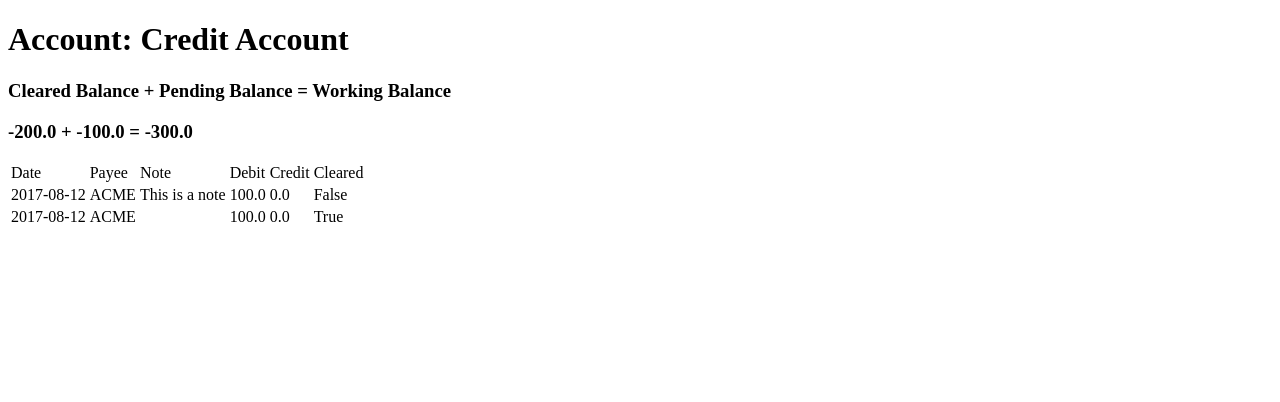
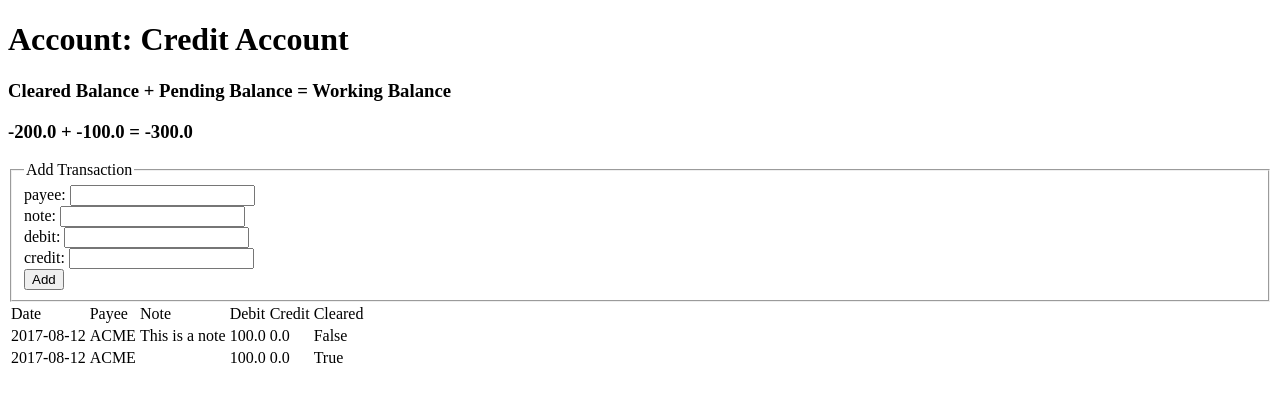
Before and after one commit to josebur86/budget, a Flask app: page / in a window 1280 px wide. Shown: the top 402 px of the page. Run offline with Flask 2, Linux system fonts and the light colour scheme.

Commit message:
Simple GUI to add new transactions.

```diff
--- a/code/web_app/app.py
+++ b/code/web_app/app.py
@@ -1,12 +1,33 @@
-from flask import Flask, render_template
+from flask import Flask, render_template, request
+from datetime import date
 from budget import *
 
 app = Flask(__name__)
 
+account = create_test_account();
+
 @app.route("/")
 def hello():
-    account = create_test_account();
     return render_template("account.html",
                            account_name=account.name,
                            balance=account.calc_balance(),
                            transactions=account.transactions)
+
+@app.route("/add_transaction", methods=["POST"])
+def add_transaction():
+
+    debit = float(request.form['debit']) if request.form['debit'] else 0.0
+    credit = float(request.form['credit']) if request.form['credit'] else 0.0
+
+    tx = Transaction(date.today(),
+                     request.form['payee'],
+                     request.form['note'],
+                     debit,
+                     credit,
+                     False)
+    account.add_transaction(tx)
+
+    return render_template("account.html",
+                           account_name=account.name,
+                           balance=account.calc_balance(),
+                           transactions=account.transactions)
--- a/code/web_app/templates/account.html
+++ b/code/web_app/templates/account.html
@@ -7,6 +7,21 @@
 
   <h3>Cleared Balance + Pending Balance = Working Balance</h3>
   <h3>{{balance["cleared_balance"]}} + {{balance["pending_balance"]}} = {{balance["working_balance"]}}</h3>
+
+  <form action="{{url_for("add_transaction")}}" method="POST">
+    <fieldset>
+      <legend>Add Transaction</legend>
+      payee:
+      <input type="text" name="payee"></br>
+      note:
+      <input type="text" name="note"></br>
+      debit:
+      <input type="text" name="debit"></br>
+      credit:
+      <input type="text" name="credit"></br>
+      <input type="submit" value="Add"></br>
+    </fieldset>
+  </form>
 
   <table>
     <tr>
```
